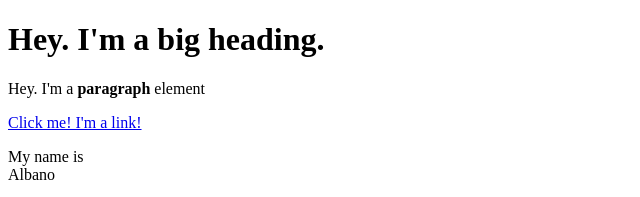
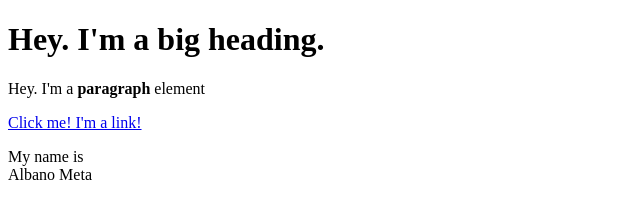
Before and after one commit to amemaj92/cartoon-hero, a plain HTML site: page Test.html in a window 1280 px wide. Shown: the top 197 px of the page, 0-640 px from the left. Drawn offline with Linux system fonts and the light colour scheme.

Commit message:
Update Test.html

```diff
--- a/Test.html
+++ b/Test.html
@@ -7,7 +7,7 @@
 <h1>Hey. I'm a big heading.</h1>
 <p>Hey. I'm a <b> paragraph </b> element</p>
 <a href="https://google.com" target="_blank" title="Let's go to google">Click me! I'm a link! </a>
-<p>My  name is <br>Albano</p>
+<p>My  name is <br>Albano Meta</p>
 <img src="https://0.academia-photos.com/17636471/4914878/5649628/s200_albano.meta.jpg">
 </body>
 </html>
```
